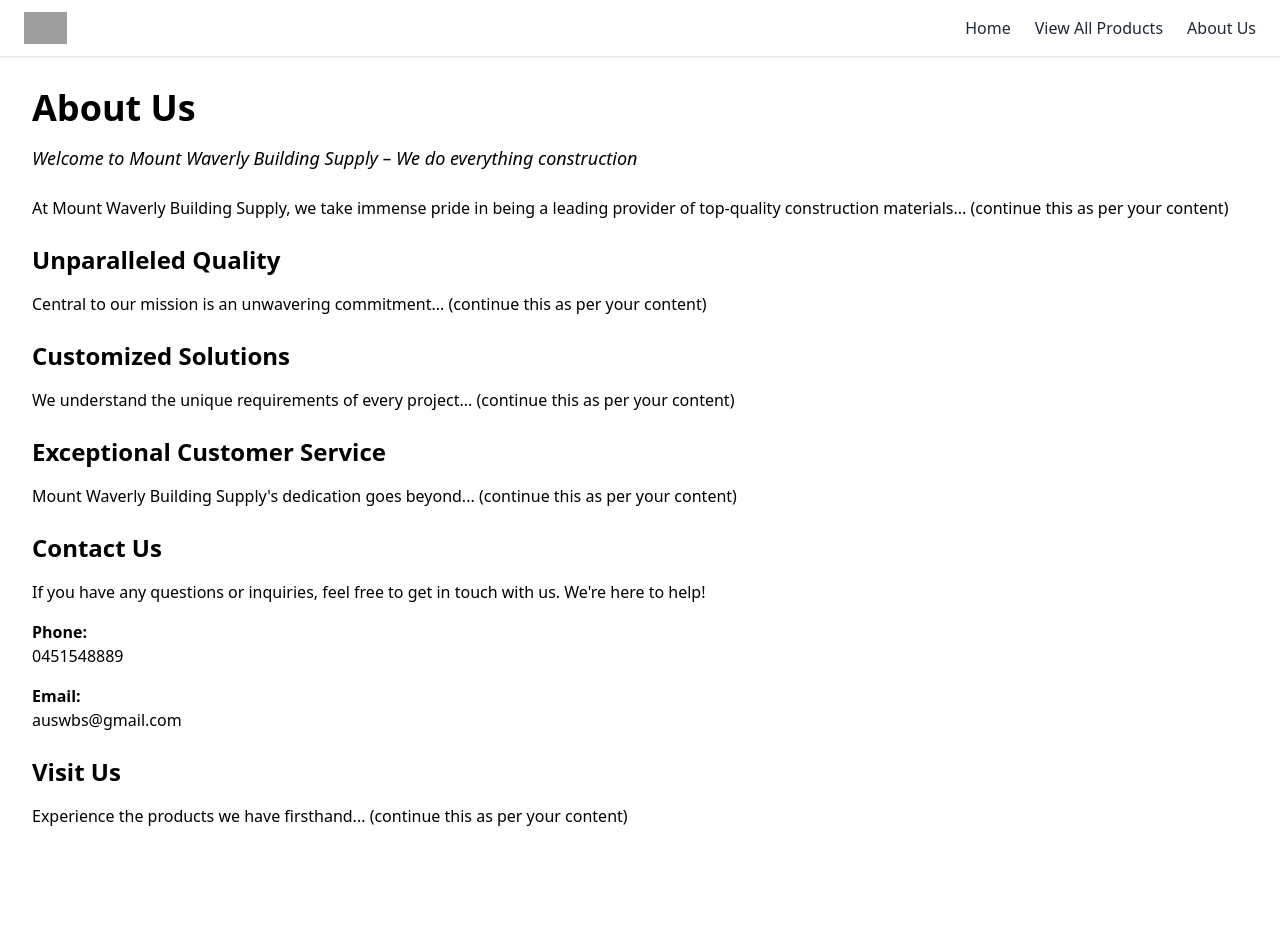
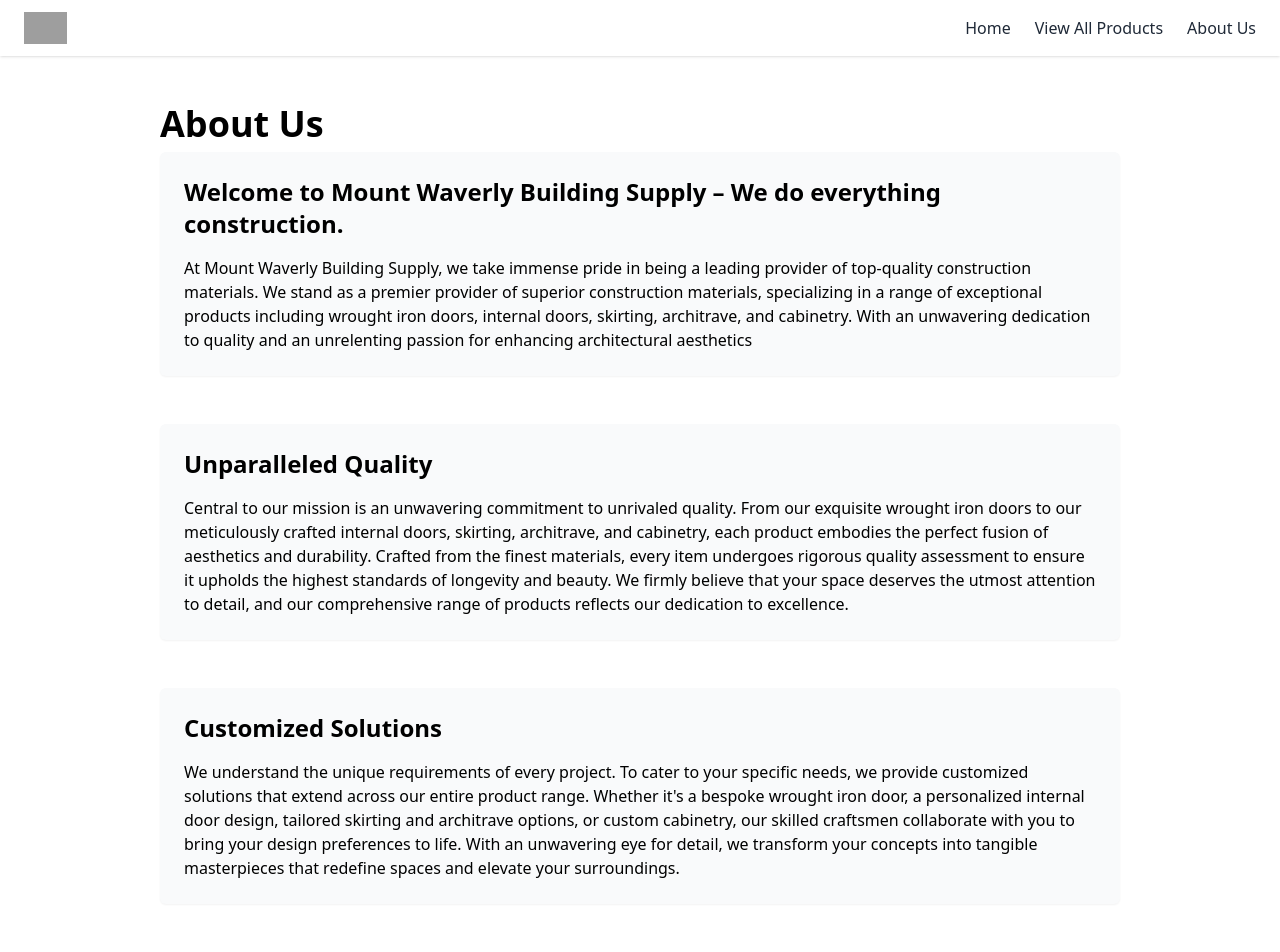
Before and after one commit to cooi123/WBS, a React (Create React App) app: page /about in a window 1280 px wide. Shown: the top 952 px of the page. Built offline with nearby package versions, Linux system fonts and the light colour scheme; grey boxes are pictures that could not be loaded.

Commit message:
added pages

```diff
--- a/package.json
+++ b/package.json
@@ -12,6 +12,7 @@
     "@types/react-dom": "^18.2.7",
     "react": "^18.2.0",
     "react-dom": "^18.2.0",
+    "react-router-dom": "^6.15.0",
     "react-scripts": "5.0.1",
     "react-slick": "^0.29.0",
     "slick-carousel": "^1.8.1",
--- a/src/App.tsx
+++ b/src/App.tsx
@@ -4,11 +4,19 @@ import {ProductCarousel} from "./components/ProductCarousel";
 import ProductSection from "./components/ProductSection";
 import ProductPage from "./page/ProductPage";
 import AboutUs from "./page/AboutUsPage";
+import {BrowserRouter as Router, Routes, Route} from "react-router-dom";
+import {HomePage} from "./page/HomePage";
 function App() {
   return (
     <div>
       <Header></Header>
-      <AboutUs></AboutUs>
+      <Router>
+        <Routes>
+          <Route path="/" element={<HomePage />}></Route>
+          <Route path="/product" element={<ProductPage />}></Route>
+          <Route path="/about" element={<AboutUs />}></Route>
+        </Routes>
+      </Router>
     </div>
   );
 }
--- /dev/null
+++ b/src/components/GoogleMapEmdeing.tsx
@@ -0,0 +1,18 @@
+import React from "react";
+
+const GoogleMap = () => {
+  return (
+    <iframe
+      src="https://www.google.com/maps/embed?pb=!1m14!1m8!1m3!1d3148.5536701410942!2d145.1313353!3d-37.8941194!3m2!1i1024!2i768!4f13.1!3m3!1m2!1s0x6ad66bd66c4bc8ff%3A0x3d296969fbf4df9e!2sMount%20Waverley%20Building%20Supply!5e0!3m2!1sen!2sau!4v1693206286161!5m2!1sen!2sau"
+      width="800"
+      height="600"
+      style={{border: 0}}
+      allowFullScreen
+      loading="lazy"
+      referrerPolicy="no-referrer-when-downgrade"
+      title="Mount Waverley Building Supply Location"
+    ></iframe>
+  );
+};
+
+export default GoogleMap;
--- a/src/components/Navbar.tsx
+++ b/src/components/Navbar.tsx
@@ -16,16 +16,13 @@ const Header = () => {
             <nav>
               <ul className="flex items-center space-x-6">
                 <li>
-                  <a
-                    href="index.html"
-                    className="text-gray-800 hover:text-gray-600"
-                  >
+                  <a href="/" className="text-gray-800 hover:text-gray-600">
                     Home
                   </a>
                 </li>
                 <li>
                   <a
-                    href="shop.html"
+                    href="/products"
                     className="text-gray-800 hover:text-gray-600"
                   >
                     View All Products
@@ -33,7 +30,7 @@ const Header = () => {
                 </li>
                 <li>
                   <a
-                    href="Aboutus.html"
+                    href="/about"
                     className="text-gray-800 hover:text-gray-600"
                   >
                     About Us
--- a/src/page/AboutUsPage.tsx
+++ b/src/page/AboutUsPage.tsx
@@ -1,83 +1,84 @@
 import React from "react";
+import GoogleMap from "../components/GoogleMapEmdeing";
+const aboutUsSection = [
+  {
+    title:
+      "Welcome to Mount Waverly Building Supply – We do everything construction.",
+    content: `     At Mount Waverly Building Supply, we take immense pride in being a
+        leading provider of top-quality construction materials. We stand as a
+        premier provider of superior construction materials, specializing in a
+        range of exceptional products including wrought iron doors, internal
+        doors, skirting, architrave, and cabinetry. With an unwavering
+        dedication to quality and an unrelenting passion for enhancing
+        architectural aesthetics`,
+  },
+  {
+    title: "Unparalleled Quality",
+    content:
+      "Central to our mission is an unwavering commitment to unrivaled quality. From our exquisite wrought iron doors to our meticulously crafted internal doors, skirting, architrave, and cabinetry, each product embodies the perfect fusion of aesthetics and durability. Crafted from the finest materials, every item undergoes rigorous quality assessment to ensure it upholds the highest standards of longevity and beauty. We firmly believe that your space deserves the utmost attention to detail, and our comprehensive range of products reflects our dedication to excellence.",
+  },
+  {
+    title: "Customized Solutions",
+    content:
+      "We understand the unique requirements of every project. To cater to your specific needs, we provide customized solutions that extend across our entire product range. Whether it's a bespoke wrought iron door, a personalized internal door design, tailored skirting and architrave options, or custom cabinetry, our skilled craftsmen collaborate with you to bring your design preferences to life. With an unwavering eye for detail, we transform your concepts into tangible masterpieces that redefine spaces and elevate your surroundings.",
+  },
+  {
+    title: "Exceptional Customer Service",
+    content:
+      "Mount Waverly Building Supply's dedication goes beyond products, extending to exceptional customer service. We pride ourselves on guiding you throughout the entire process. Our knowledgeable team is readily available to assist you in selecting the perfect wrought iron door or any of our other premium products. From answering queries to ensuring a seamless experience, we're here for you.",
+  },
+];
 
 function AboutUs() {
   return (
-    <div className="container mx-auto p-4 md:p-8">
-      <div className="mb-6">
-        <h1 className="text-4xl font-bold mb-4">About Us</h1>
-        <p className="italic text-lg">
-          Welcome to Mount Waverly Building Supply – We do everything
-          construction
-        </p>
-      </div>
+    <div className="container mx-auto px-4 md:px-8 py-12 max-w-screen-lg overflow-hidden">
+      <h1 className="text-4xl font-bold mb-2">About Us</h1>
+      {aboutUsSection.map((section, index) => (
+        <Section key={index} title={section.title} content={section.content} />
+      ))}
+      <ContactUs />
+      <VisitUs />
+    </div>
+  );
+}
 
-      <div>
-        <p className="mb-6">
-          At Mount Waverly Building Supply, we take immense pride in being a
-          leading provider of top-quality construction materials... (continue
-          this as per your content)
-        </p>
+function Section({title, content}: {title: string; content: string}) {
+  return (
+    <div className="mb-12 bg-gray-50 p-6 rounded-md shadow-sm">
+      <h3 className="text-2xl font-semibold mb-4">{title}</h3>
+      <p>{content}</p>
+    </div>
+  );
+}
 
-        <div className="mb-6">
-          <h3 className="text-2xl font-semibold mb-4">Unparalleled Quality</h3>
-          <p>
-            Central to our mission is an unwavering commitment... (continue this
-            as per your content)
-          </p>
+function ContactUs() {
+  return (
+    <div className="mb-12 bg-gray-50 p-6 rounded-md shadow-sm">
+      <h3 className="text-2xl font-semibold mb-4">Contact Us</h3>
+      <p>
+        If you have any questions or inquiries, feel free to get in touch with
+        us. We're here to help!
+      </p>
+      <div className="mt-4 space-y-2">
+        <div className="flex items-center">
+          <span className="font-bold w-20">Phone:</span> 0451548889
         </div>
-
-        <div className="mb-6">
-          <h3 className="text-2xl font-semibold mb-4">Customized Solutions</h3>
-          <p>
-            We understand the unique requirements of every project... (continue
-            this as per your content)
-          </p>
-        </div>
-
-        <div className="mb-6">
-          <h3 className="text-2xl font-semibold mb-4">
-            Exceptional Customer Service
-          </h3>
-          <p>
-            Mount Waverly Building Supply's dedication goes beyond... (continue
-            this as per your content)
-          </p>
-        </div>
-
-        <div className="mb-6">
-          <h3 className="text-2xl font-semibold mb-4">Contact Us</h3>
-          <p className="mb-4">
-            If you have any questions or inquiries, feel free to get in touch
-            with us. We're here to help!
-          </p>
-
-          <div className="mb-4">
-            <p className="font-bold">Phone:</p> 0451548889
-          </div>
-          <div className="mb-4">
-            <p className="font-bold">Email:</p> auswbs@gmail.com
-          </div>
-        </div>
-
-        <div className="mb-6">
-          <h3 className="text-2xl font-semibold mb-4">Visit Us</h3>
-          <p className="mb-4">
-            Experience the products we have firsthand... (continue this as per
-            your content)
-          </p>
-
-          <iframe
-            src="YOUR_MAPS_URL_HERE"
-            width="800"
-            height="600"
-            className="border-0"
-            allowFullScreen
-            loading="lazy"
-          ></iframe>
+        <div className="flex items-center">
+          <span className="font-bold w-20">Email:</span> auswbs@gmail.com
         </div>
       </div>
     </div>
   );
 }
 
+function VisitUs() {
+  return (
+    <div className="mb-12 bg-gray-50 p-6 rounded-md shadow-sm">
+      <h3 className="text-2xl font-semibold mb-4">Visit Us</h3>
+      <p></p>
+      <GoogleMap />
+    </div>
+  );
+}
+
 export default AboutUs;
--- /dev/null
+++ b/src/page/HomePage.tsx
@@ -0,0 +1,12 @@
+import {ProductCarousel} from "../components/ProductCarousel";
+import {ProductInformation} from "../components/ProductDescription";
+import ProductSection from "../components/ProductSection";
+
+export function HomePage() {
+  return (
+    <div>
+      <ProductCarousel></ProductCarousel>
+      <ProductSection></ProductSection>
+    </div>
+  );
+}
```
Also changed, not shown: 1 other file (tests, documents, lock files or other folders).
